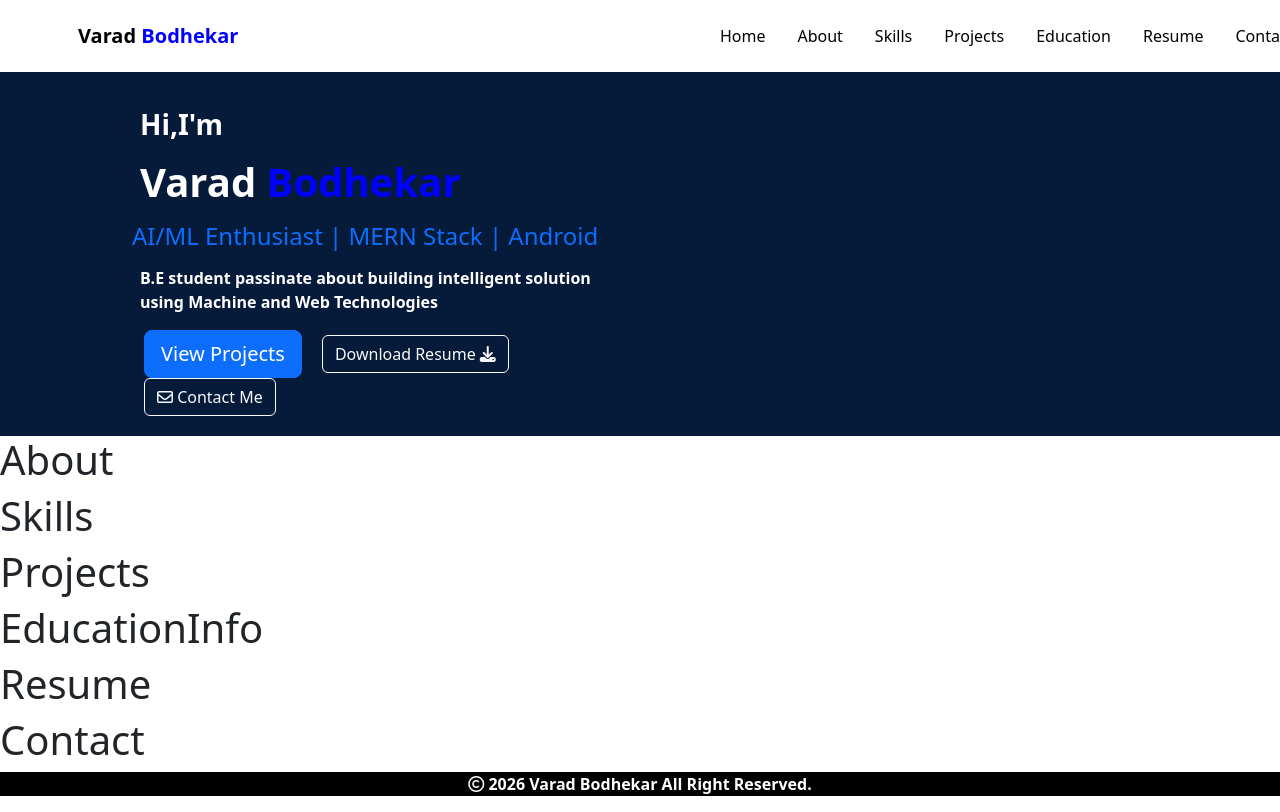
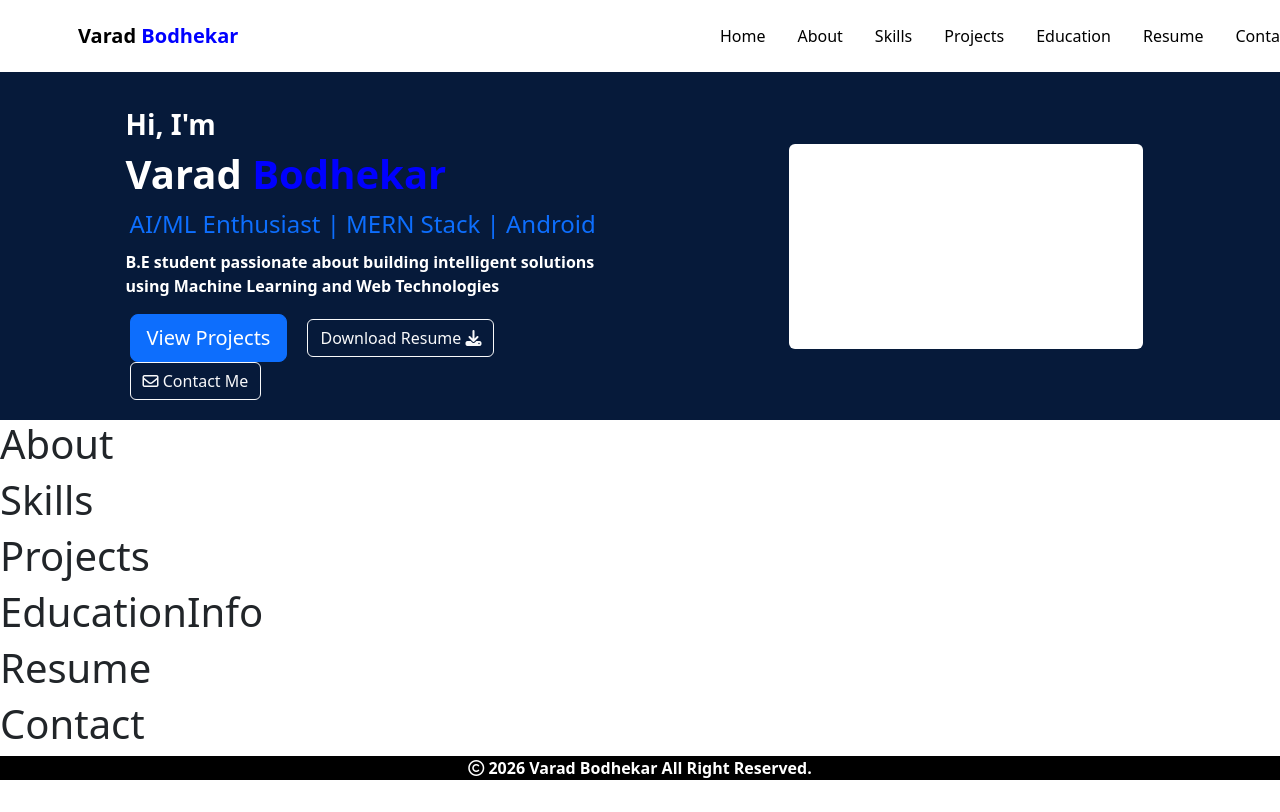
Before and after one commit to bodhekarvarad/varad.bodhekar-portfolio, a React (Vite) app: page / in a window 1280 px wide. Shown: the top 812 px of the page. Built offline with nearby package versions, Linux system fonts and the light colour scheme.

Commit message:
add card

```diff
--- a/src/Hero.jsx
+++ b/src/Hero.jsx
@@ -3,22 +3,63 @@ import Navbar from "./Navbar";
 import "./Style.css"
 const Hero=()=>{
     return(
-        <div className="hero-bg">
-          <div className="col-6">
-          <div className="row" id="hero-name">
-            <h3 className="text-white mt-3"><b>Hi,I'm</b></h3>
-            <h1 className="text-white mt-2"> <b>Varad</b> <span className="name"><b>Bodhekar</b></span></h1>
-            <h4 className="text-primary text-wrap p-1 mt-1">AI/ML Enthusiast | MERN Stack | Android </h4>
-            <p className="f-1 text-white mt-1"><b>B.E student passinate about building intelligent solution using Machine and Web Technologies</b></p>
-            <div className="col">
-     <button className="btn btn-primary btn-lg mx-1">View Projects</button>
-     <button className="btn btn-outline-light mx-3"> Download Resume <i class="fa-solid fa-download"></i></button>
-           <button className="btn btn-outline-light mx-1"><i class="fa-regular fa-envelope"></i> Contact Me</button>
-            </div>
-          </div>
+       <div className="row hero-bg">
+  <div className="col-6">
+    <div id="hero-name">
+      <h3 className="text-white mt-3"><b>Hi, I'm</b></h3>
+      <h1 className="text-white mt-2">
+        <b>Varad</b> <span className="name"><b>Bodhekar</b></span>
+      </h1>
+      <h4 className="text-primary text-wrap p-1 mt-1">
+        AI/ML Enthusiast | MERN Stack | Android
+      </h4>
+      <p className="text-white mt-1">
+        <b>
+          B.E student passionate about building intelligent solutions using
+          Machine Learning and Web Technologies
+        </b>
+      </p>
 
-        </div>
-        </div>
+      <button className="btn btn-primary btn-lg mx-1">
+        View Projects
+      </button>
+      <button className="btn btn-outline-light mx-3">
+        Download Resume <i className="fa-solid fa-download"></i>
+      </button>
+      <button className="btn btn-outline-light mx-1">
+        <i className="fa-regular fa-envelope"></i> Contact Me
+      </button>
+    </div>
+  </div>
+<div className="col-6 d-flex justify-content-center align-items-center">
+  <div
+    className="card  what-i-do-card text-white border-0"
+
+  >
+    <div className="card-body p-4">
+      <h4 className="card-title mb-4">What I Do</h4>
+
+      <p className="card-text mb-3">
+        <i className="fa-solid fa-robot me-3"></i>
+        Build Machine Learning Models
+      </p>
+
+      <p className="card-text mb-3">
+        <i className="fa-solid fa-code me-3"></i>
+        Develop Full Stack Web Applications
+      </p>
+
+      <p className="card-text">
+        <i className="fa-solid fa-globe me-3"></i>
+        Solve Real-world Problems
+      </p>
+    </div>
+  </div>
+</div>
+
+</div>
+
+
     );
 }
 export default Hero;
```
